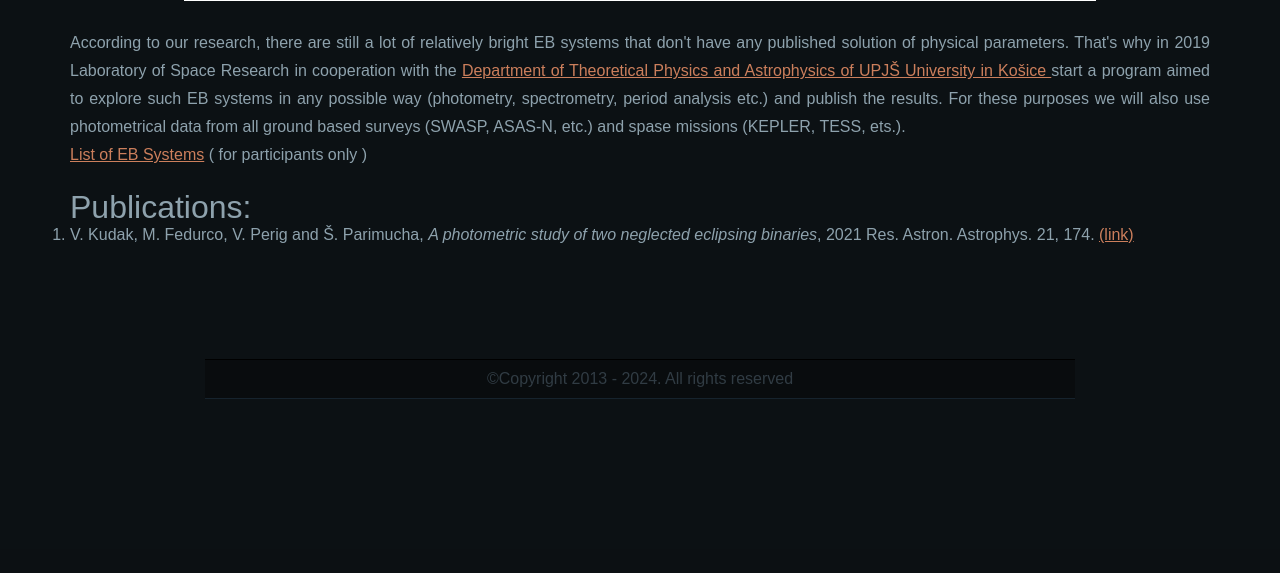
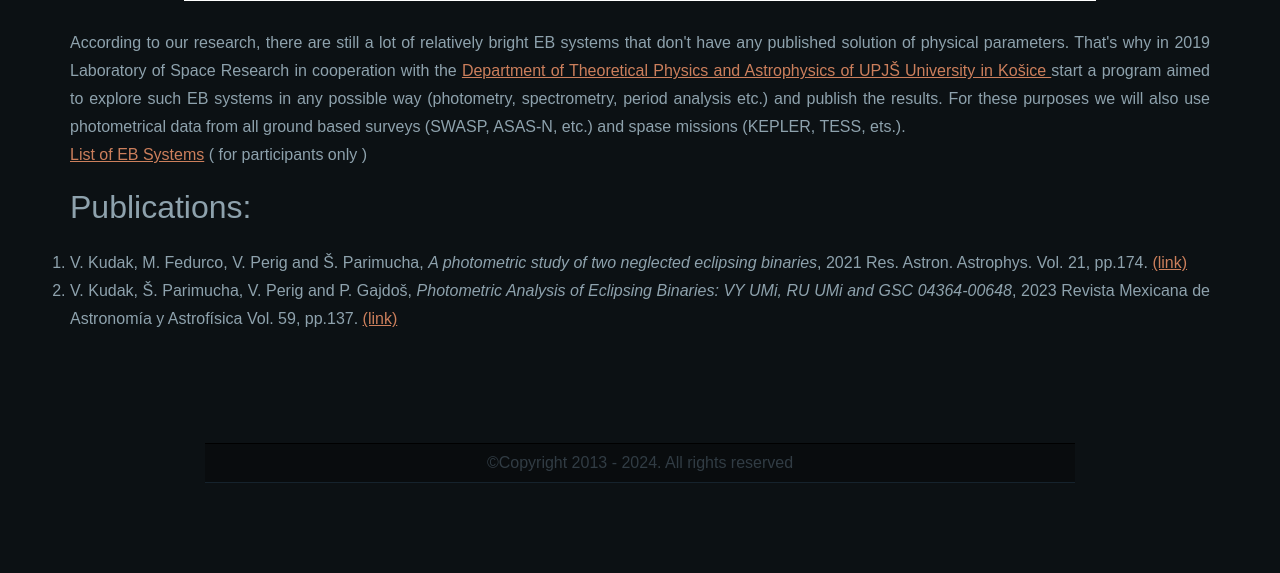
Before and after one commit to vkudak/lkd_site_flask, a Flask app: page /eb_phot.html in a window 1280 px wide. Shown: the part 628-1201 px from the top of the page. Before the commit the page ends 1027 px from the top, so only its background shows below. Run offline with Flask 2, Linux system fonts and the light colour scheme; parts of the project's set-up code (start-up, migrations or seed data) failed here and were passed over; some libraries are stand-ins or nearby versions.

Commit message:
Add Article to EB_phot section Fix requirements.txt

```diff
--- a/app/templates/eb_phot.html
+++ b/app/templates/eb_phot.html
@@ -24,10 +24,14 @@
 
                         <br>
                          <h1>Publications:</h1>
+                        <br>
                           <ol>
                              <li>
-                                <p>V. Kudak, M. Fedurco, V. Perig and Š. Parimucha, <cite>A photometric study of two neglected eclipsing binaries</cite>, 2021 Res. Astron. Astrophys. 21, 174. <a href=https://iopscience.iop.org/article/10.1088/1674-4527/21/7/174/meta> (link) </a></p>
+                                V. Kudak, M. Fedurco, V. Perig and Š. Parimucha, <cite>A photometric study of two neglected eclipsing binaries</cite>, 2021 Res. Astron. Astrophys. Vol. 21, pp.174. <a href=https://iopscience.iop.org/article/10.1088/1674-4527/21/7/174/meta> (link) </a>
                              </li>
+                              <li>
+                                V. Kudak, Š. Parimucha, V. Perig and P. Gajdoš, <cite>Photometric Analysis of Eclipsing Binaries: VY UMi, RU UMi and GSC 04364-00648</cite>, 2023 Revista Mexicana de Astronomía y Astrofísica Vol. 59, pp.137. <a href=https://ui.adsabs.harvard.edu/link_gateway/2023RMxAA..59..137K/PUB_PDF> (link) </a>
+                              </li>
 <!--                              <li>
                                 <p>Reto Meier, <cite>Professional Android 4 Application Development</cite>, 3rd edition, (2012)</p>
                              </li> -->
--- a/requirements.txt
+++ b/requirements.txt
@@ -22,11 +22,11 @@ Jinja2==3.0.3
 kiwisolver==1.3.2
 Mako==1.2.1
 MarkupSafe==2.0.1
-matplotlib==3.5.1
+matplotlib~=3.5
 numpy>=1.22.1
 packaging==21.3
-Pillow==9.0.0
-psycopg2-binary==2.9.3
+Pillow~=9.0
+psycopg2-binary~=2.9.3
 pycparser==2.21
 pyephem==9.99
 pyerfa==2.0.0.1
```
